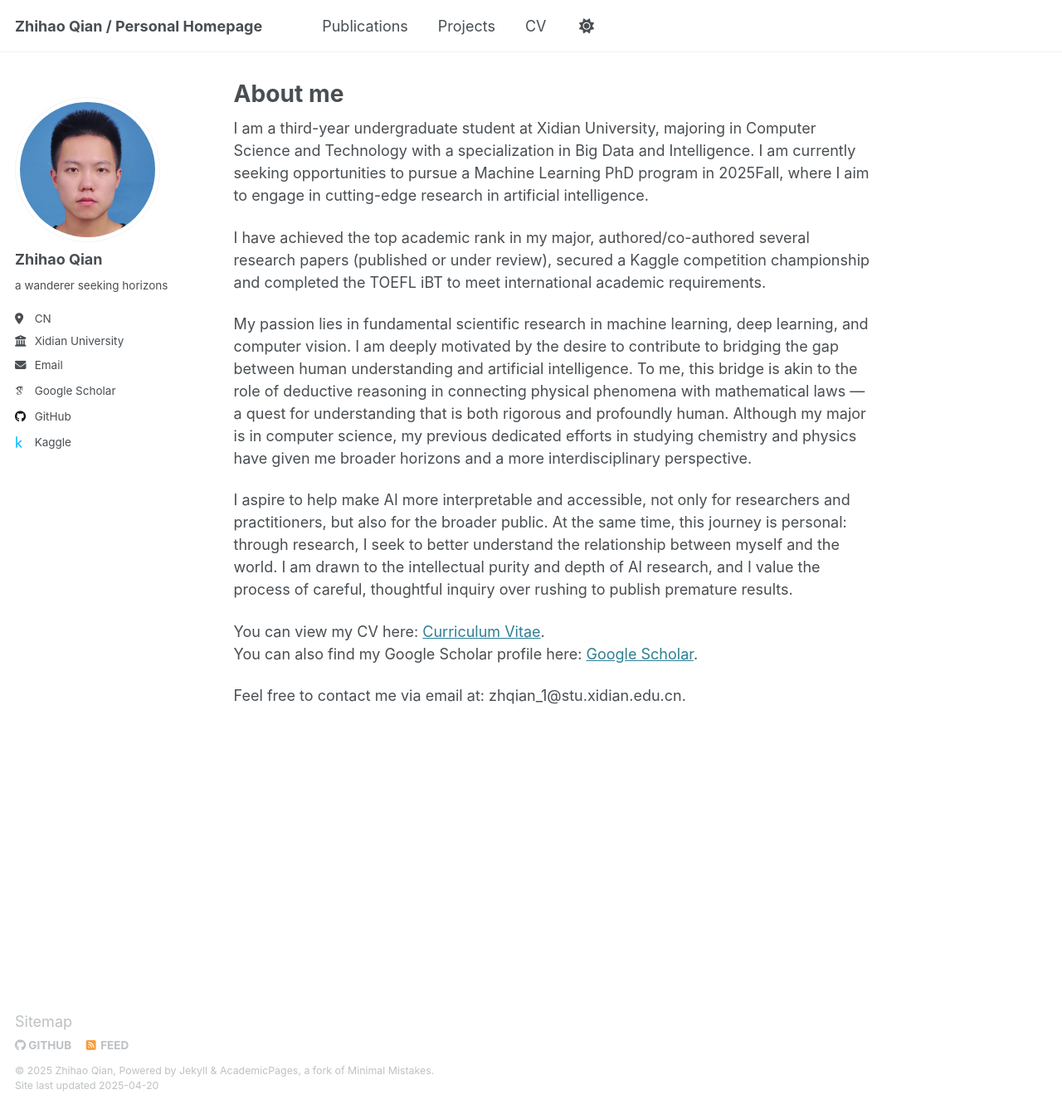
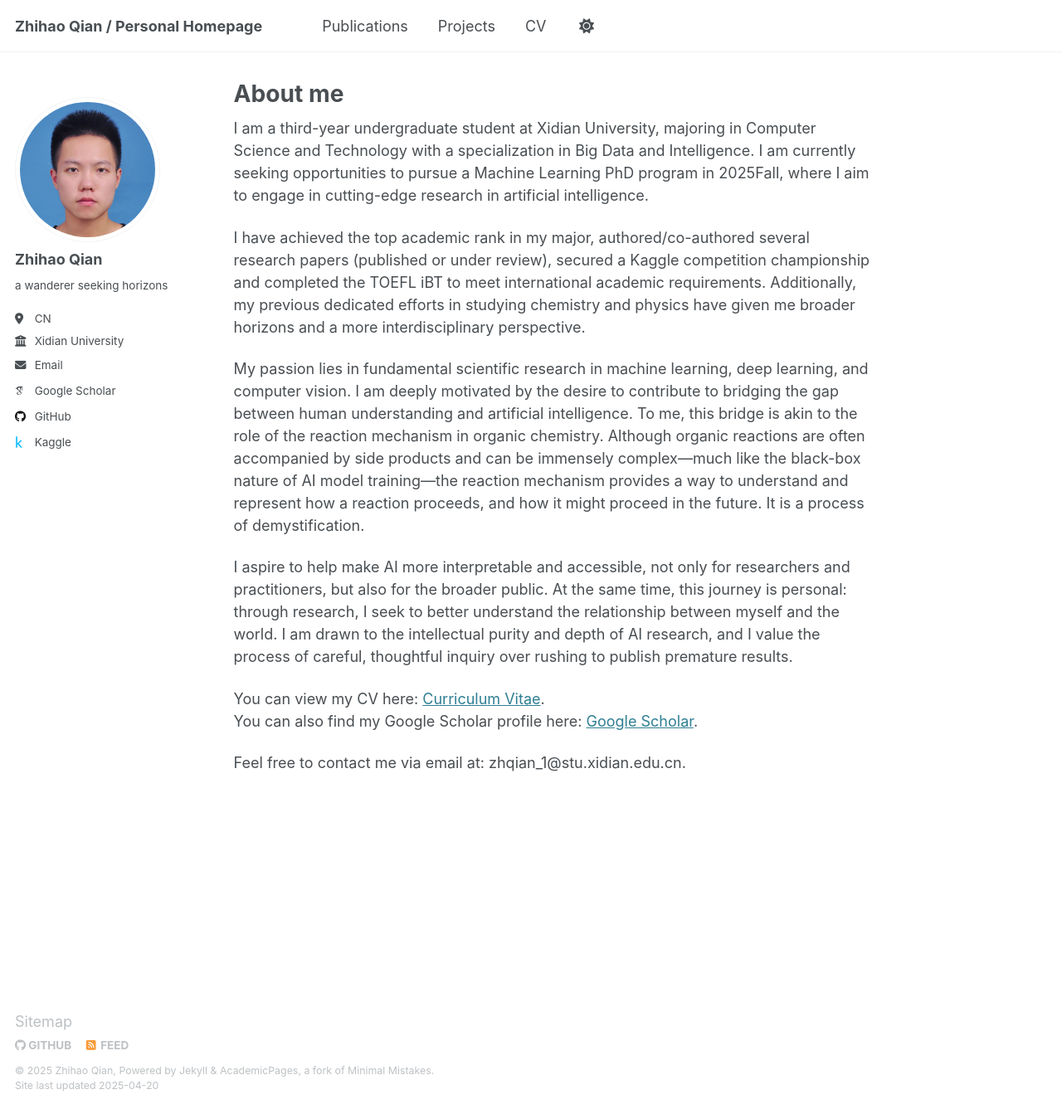
Before and after one commit to Dualego00/Dualego00.github.io, a Jekyll site: the page built from _pages/about.md, in a window 1280 px wide and 1337 px high. Shown: the whole window at 83% size. Built offline with Jekyll 4.4.1, drawn with Linux system fonts in a browser that asks for light colours; some web fonts are replaced.

Commit message:
Update about.md

```diff
--- a/_pages/about.md
+++ b/_pages/about.md
@@ -9,9 +9,9 @@ redirect_from:
 
 I am a third-year undergraduate student at Xidian University, majoring in Computer Science and Technology with a specialization in Big Data and Intelligence. I am currently seeking opportunities to pursue a Machine Learning PhD program in 2025Fall, where I aim to engage in cutting-edge research in artificial intelligence.
 
-I have achieved the top academic rank in my major, authored/co-authored several research papers (published or under review), secured a Kaggle competition championship and completed the TOEFL iBT to meet international academic requirements.
+I have achieved the top academic rank in my major, authored/co-authored several research papers (published or under review), secured a Kaggle competition championship and completed the TOEFL iBT to meet international academic requirements. Additionally, my previous dedicated efforts in studying chemistry and physics have given me broader horizons and a more interdisciplinary perspective.
 
-My passion lies in fundamental scientific research in machine learning, deep learning, and computer vision. I am deeply motivated by the desire to contribute to bridging the gap between human understanding and artificial intelligence. To me, this bridge is akin to the role of deductive reasoning in connecting physical phenomena with mathematical laws — a quest for understanding that is both rigorous and profoundly human. Although my major is in computer science, my previous dedicated efforts in studying chemistry and physics have given me broader horizons and a more interdisciplinary perspective.
+My passion lies in fundamental scientific research in machine learning, deep learning, and computer vision. I am deeply motivated by the desire to contribute to bridging the gap between human understanding and artificial intelligence. To me, this bridge is akin to the role of the reaction mechanism in organic chemistry. Although organic reactions are often accompanied by side products and can be immensely complex—much like the black-box nature of AI model training—the reaction mechanism provides a way to understand and represent how a reaction proceeds, and how it might proceed in the future. It is a process of demystification.
 
 I aspire to help make AI more interpretable and accessible, not only for researchers and practitioners, but also for the broader public. At the same time, this journey is personal: through research, I seek to better understand the relationship between myself and the world. I am drawn to the intellectual purity and depth of AI research, and I value the process of careful, thoughtful inquiry over rushing to publish premature results.
 
```
